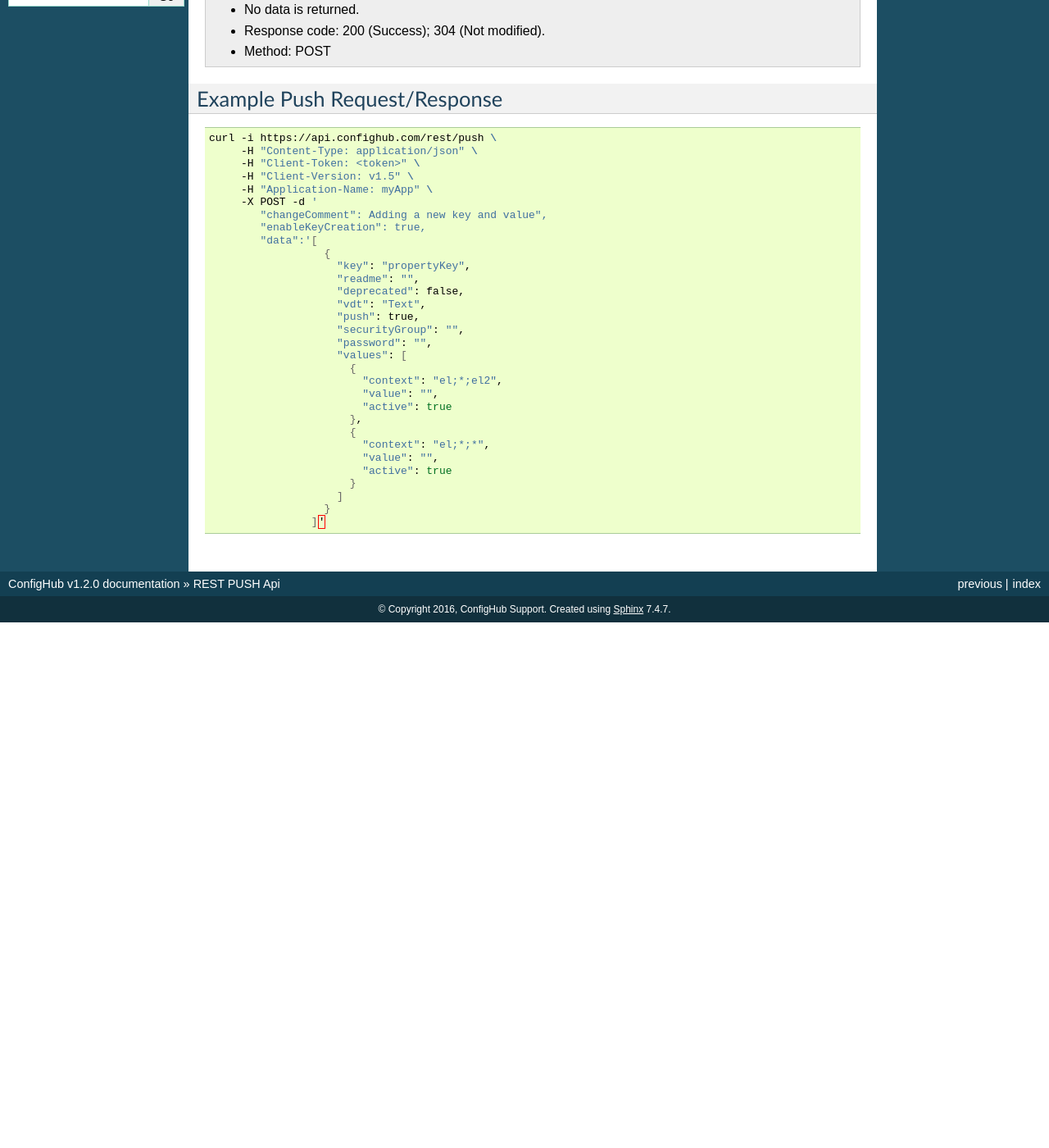
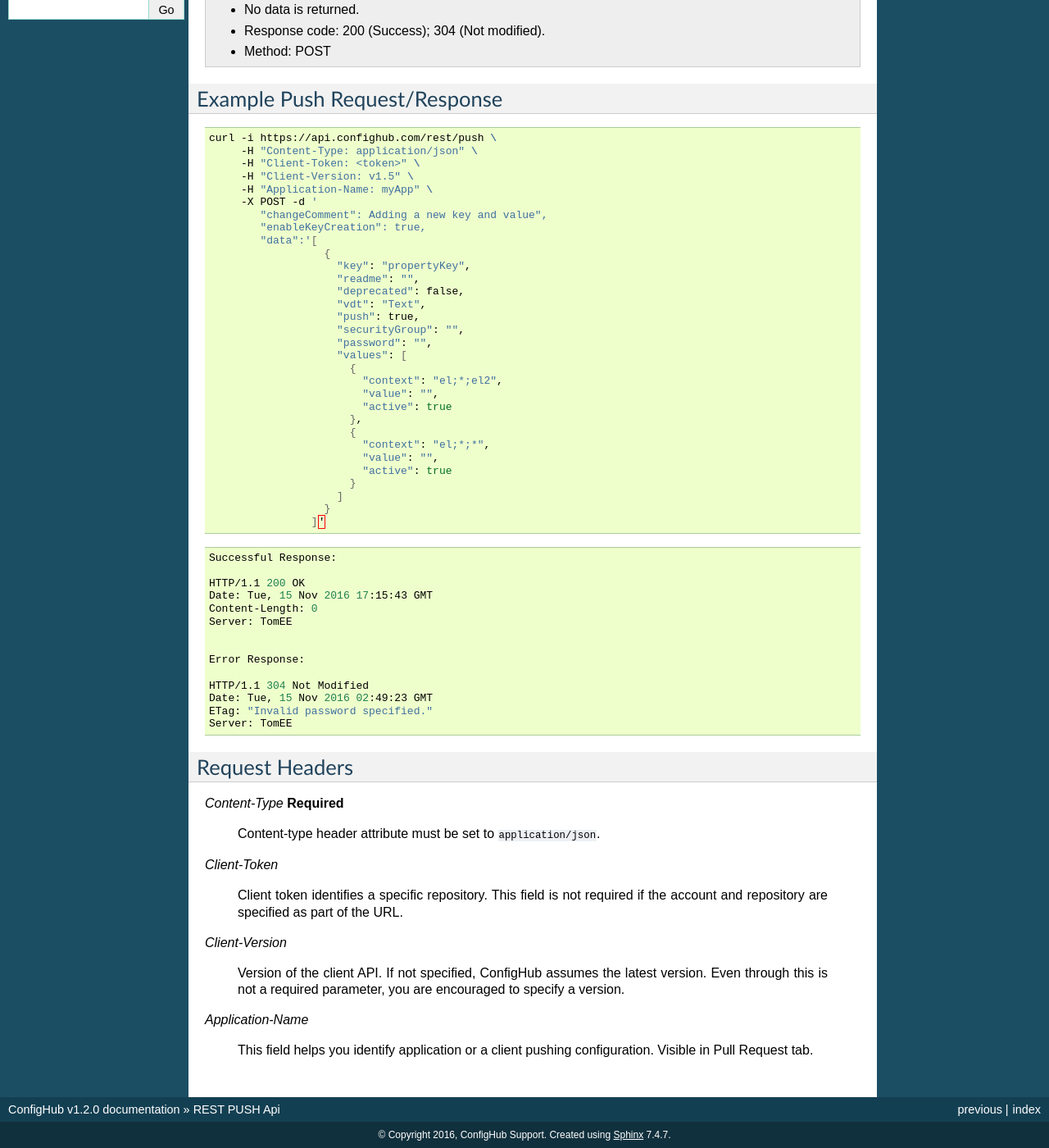
Before and after one commit to ConfigHubPub/Docs, a Sphinx documentation site: the page built from documentation/pages/api_push.rst, in a window 1280 px wide and 1400 px high, scrolled down 296 px. Shown: the whole window at 82% size. Built offline with Sphinx 7.4.7, drawn with Linux system fonts in a browser that asks for light colours; pages that are not in the unit, such as notebooks, are missing from menus; before the commit the page ends 1055 px from its top, so only the background shows below that; some of the changed text lies outside the part shown.

Commit message:
testing and experimenting

```diff
--- a/documentation/pages/api_pull.rst
+++ b/documentation/pages/api_pull.rst
@@ -11,7 +11,7 @@ Configuration PULL
 
 
 - API URL (with token):  ``https://confighub-api/rest/pull``
-- API URL (no token):  ``https://confighub-api/rest/pull/<account>/<repositoryName>``
+- API URL (no token):  ``https://confighub-api/rest/pull/<account>/<repository>``
 
 
 .. note:: - All data returned is in JSON format.
@@ -67,7 +67,7 @@ Request Headers
 
 *Client-Token*
 
-   Client token identifies a specific repository. This field is not required if the account/repository is specified as part of the URL
+   Client token identifies a specific repository. This field is not required if the account and repository are specified as part of the URL.
 
 
 *Context*
@@ -110,7 +110,7 @@ Request Headers
 
 *Application-Name*
 
-   This field helps you identify application that is pulling configuration. If is used in the audit logs for pull request.
+   This field helps you identify application or a client pulling configuration. Visible in Pull Request tab.
 
 *Include-Comments*
 
--- a/documentation/pages/api_push.rst
+++ b/documentation/pages/api_push.rst
@@ -7,7 +7,7 @@ Push API allows clients to update or create properties, context values and tags.
 Configuration PUSH
 
 - API URL (with token):  ``https://confighub-api/rest/push``
-- API URL (no token):  ``https://confighub-api/rest/push/<account>/<repositoryName>``
+- API URL (no token):  ``https://confighub-api/rest/push/<account>/<repository>``
 
 
 .. note:: - All data returned is in JSON format.
@@ -53,3 +53,40 @@ Example Push Request/Response
                        ]
                      }
                    ]'
+.. code-block:: bash
+
+   Successful Response:
+
+   HTTP/1.1 200 OK
+   Date: Tue, 15 Nov 2016 17:15:43 GMT
+   Content-Length: 0
+   Server: TomEE
+
+
+   Error Response:
+
+   HTTP/1.1 304 Not Modified
+   Date: Tue, 15 Nov 2016 02:49:23 GMT
+   ETag: "Invalid password specified."
+   Server: TomEE
+
+
+Request Headers
+~~~~~~~~~~~~~~~
+
+*Content-Type*  **Required**
+
+   Content-type header attribute must be set to ``application/json``.
+
+*Client-Token*
+
+   Client token identifies a specific repository. This field is not required if the account and repository are specified as part of the URL.
+
+*Client-Version*
+
+   Version of the client API. If not specified, ConfigHub assumes the latest version. Even through this is not a required parameter, you are encouraged to specify a version.
+
+
+*Application-Name*
+
+   This field helps you identify application or a client pushing configuration.  Visible in Pull Request tab.
```
